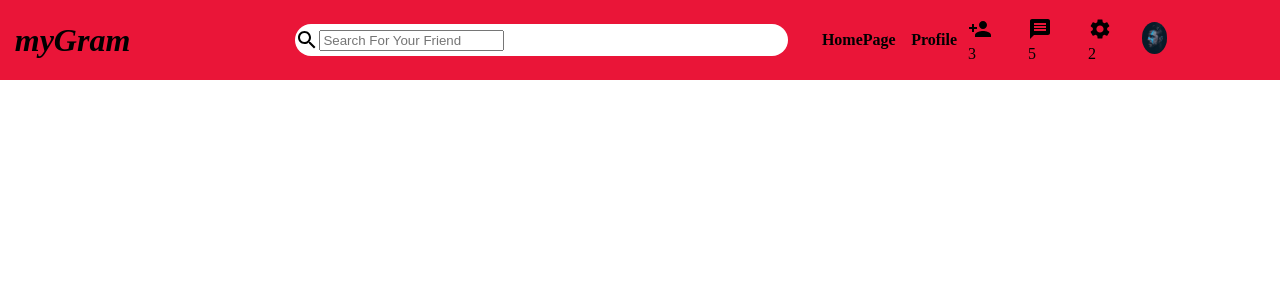
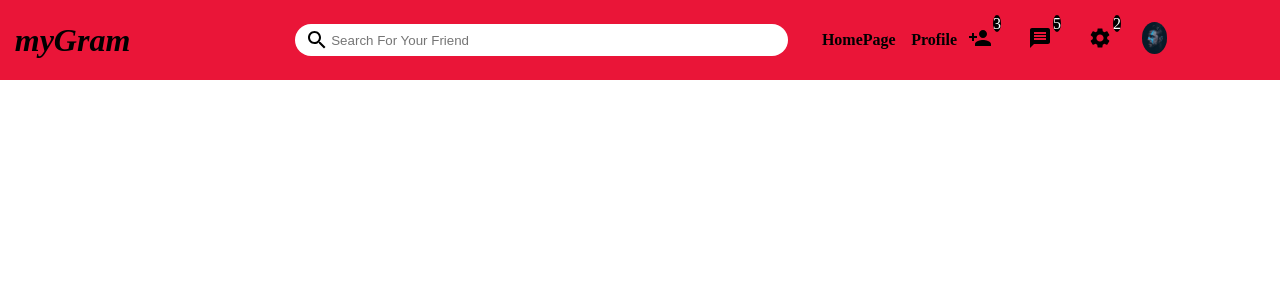
Before and after one commit to AkinduRamsith/myGram-Social-Media-Web-Site, a React (Create React App) app: page / in a window 1280 px wide. Shown: the top 300 px of the page. Built offline with nearby package versions, Linux system fonts and the light colour scheme.

Commit message:
Search Icon CSS

```diff
--- a/src/components/Navigation/navbar.css
+++ b/src/components/Navigation/navbar.css
@@ -29,6 +29,7 @@ color: black;
 }
 
 .navBarIcon{
+    margin-top: 25%;
     margin-left: 50%;
 }
 
@@ -68,3 +69,25 @@ color: black;
     display: flex;
     align-items: center;
 }
+
+.searchIcon{
+    margin-left: 2%;
+}
+
+.searchInput{
+    border: none;
+    outline: none;
+    width: 80%;
+}
+
+.icanTag{
+    width: 10%;
+    height: 5%;
+    background-color: black;
+    color: white;
+    position: relative;
+    border-radius: 50%;
+    /* display: flex; */
+    top: -39px;
+    left: 25px;
+}
```
